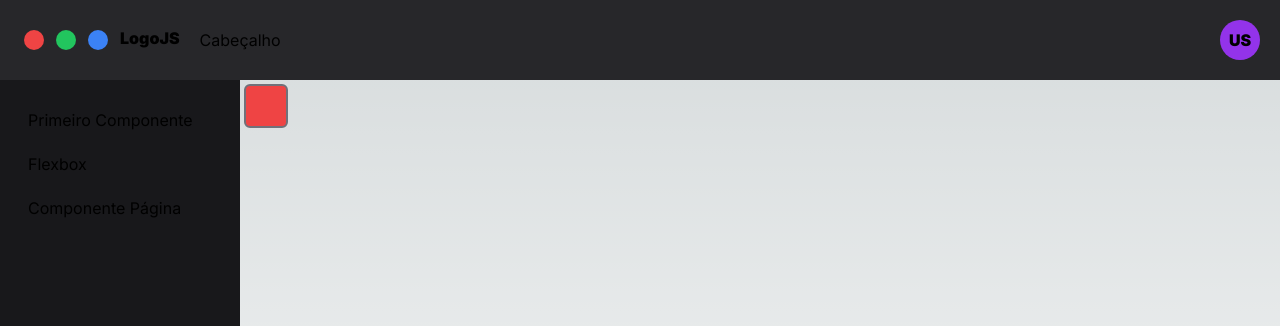
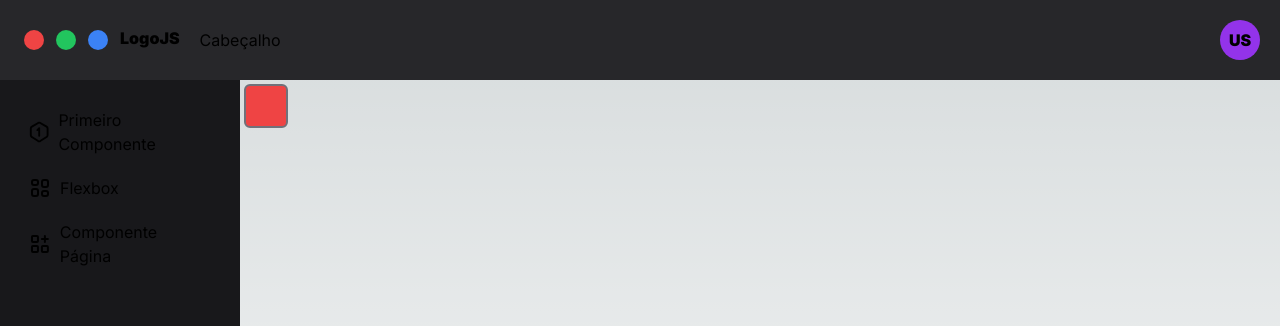
Before and after one commit to maryson011/praticandoNextjs, a Next.js app: page /pagina in a window 1280 px wide. Shown: the top 326 px of the page. Built offline with nearby package versions, Linux system fonts and the light colour scheme.

Commit message:
refactor - adicionado icones do tabler icons no 'MenuPrincipal'

```diff
--- a/src/components/template/MenuItem.tsx
+++ b/src/components/template/MenuItem.tsx
@@ -2,7 +2,7 @@ import Link from "next/link";
 
 export default function MenuItem(props: any) {
     return (
-        <Link href={props.link} className="hover:bg-black p-2">
+        <Link href={props.link} className="flex items-center gap-2 hover:bg-black p-2">
             {props.children}
         </Link>
     )
--- a/src/components/template/MenuPrincipal.tsx
+++ b/src/components/template/MenuPrincipal.tsx
@@ -1,4 +1,4 @@
-
+import { IconHexagonNumber1, IconLayout2, IconApps } from '@tabler/icons-react'
 import MenuItem from "./MenuItem";
 
 export default function MenuPrincipal() {
@@ -6,9 +6,18 @@ export default function MenuPrincipal() {
     return (
         <aside className="w-60 bg-zinc-900">
             <nav className="flex flex-col p-5 gap-1">
-                <MenuItem link='/primeiro'>Primeiro Componente</MenuItem>
-                <MenuItem link='/flexbox'>Flexbox</MenuItem>
-                <MenuItem link='/pagina'>Componente Página</MenuItem>
+                <MenuItem link='/primeiro'>
+                    <IconHexagonNumber1 />
+                    Primeiro Componente
+                </MenuItem>
+                <MenuItem link='/flexbox'>
+                    <IconLayout2 />
+                    Flexbox
+                </MenuItem>
+                <MenuItem link='/pagina'>
+                    <IconApps />
+                    Componente Página
+                </MenuItem>
                 {/* {menuItem('/primeiro', 'Primeiro Componente')}
                 {menuItem('/flexbox', 'Flexbox')}
                 {menuItem('/pagina', 'Componente Página')} */}
```
Also changed, not shown: package.json (+6 -5 lines), 1 other file (tests, documents, lock files or other folders).
